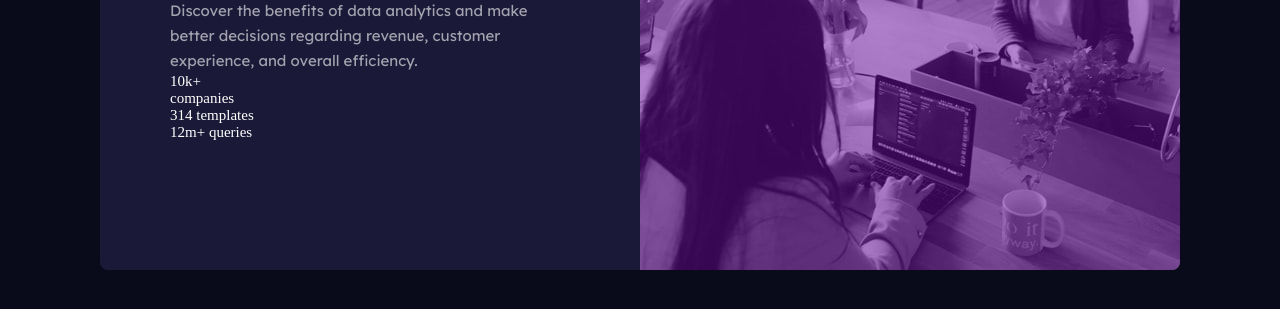
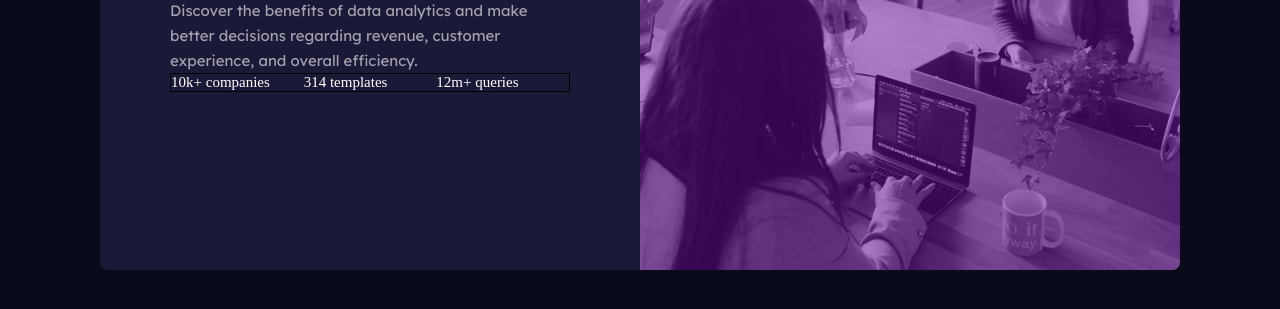
Before and after one commit to DawidMTX/stats-preview-card, a plain HTML site: page index.html in a window 1280 px wide. Shown: the part 353-662 px from the top of the page. Drawn offline with Linux system fonts and the light colour scheme.

Commit message:
edit text

```diff
--- a/index.html
+++ b/index.html
@@ -32,9 +32,9 @@
       experience, and overall efficiency.
     </a>
     <div class="text__footer">
-      <div class="text__footer1"><div class="text__footer1.10+">10k+</div> companies</div>
-      <div class="text__footer2">314 templates</div>
-      <div class="text__footer3">12m+ queries</div>
+      <p class="text__footer1"><span class="text__footer1-10">10k+ </span>companies</p>
+      <p class="text__footer2">314 templates</p>
+      <p class="text__footer3">12m+ queries</p>
     </div>
     </div>
     </div>
--- a/style.css
+++ b/style.css
@@ -54,14 +54,24 @@ body{
     color: hsl(277, 64%, 61%);
 }
 .text__footer{
-    margin-top: 30px;
+    display:flex;
+
     color: white;
-    display: inline;
+    border: 1px solid black;
 }
  .text__footer1{
+    flex: 1;
 
  }
 
+.text__footer2{
+
+    flex: 1;
+}
+.text__footer3{
+
+    flex: 1;
+}
 
 .picture{
     position: absolute;
```
